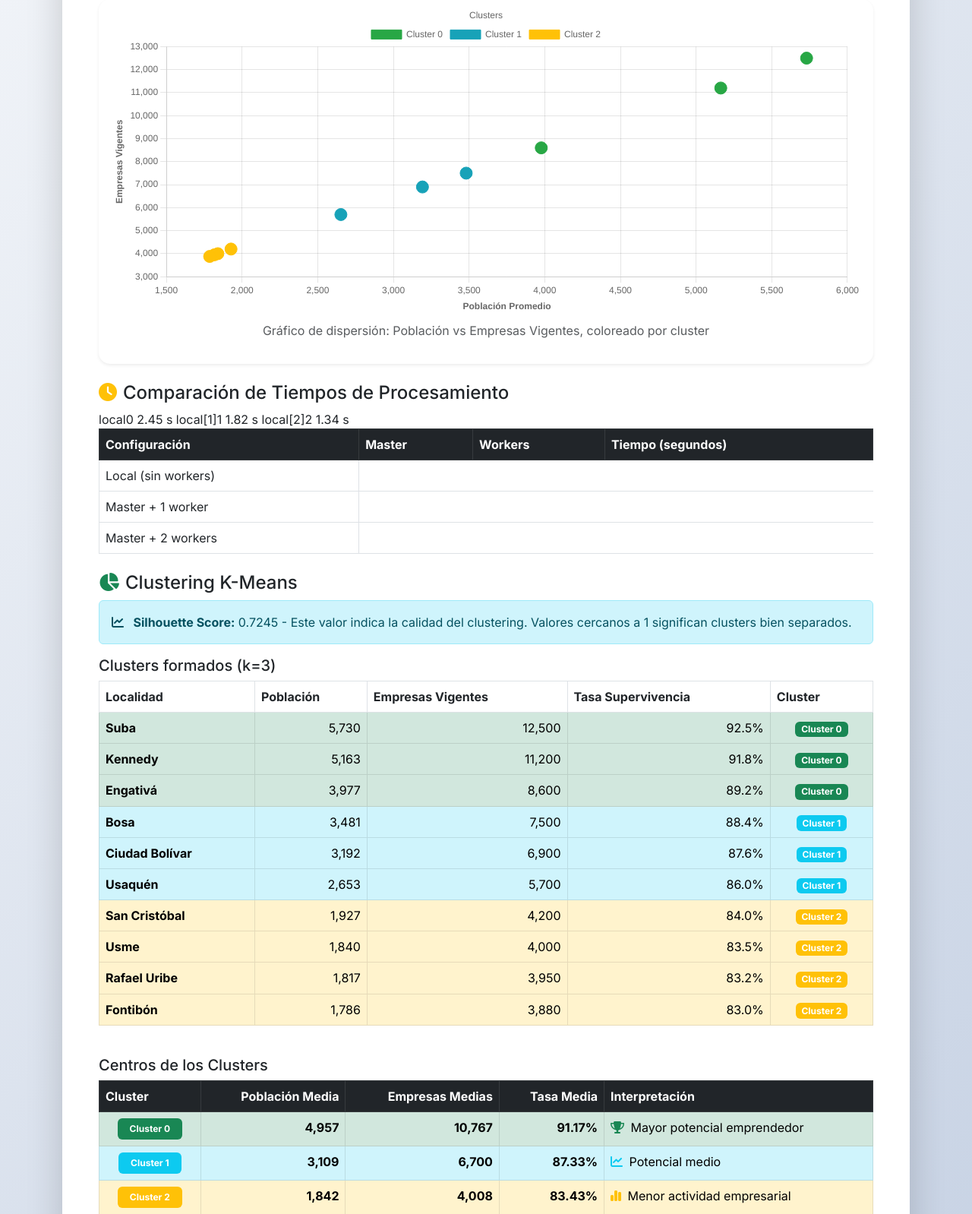
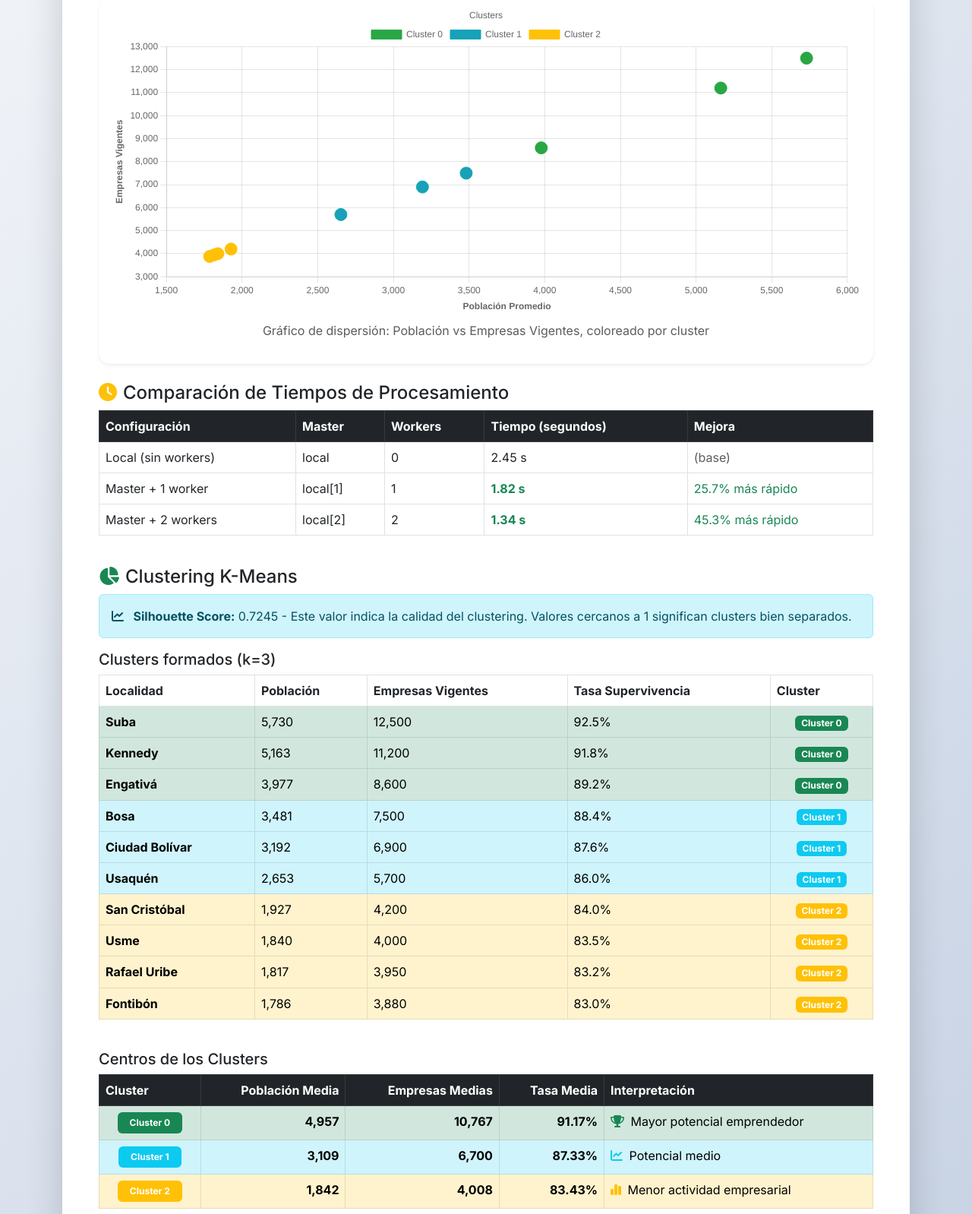
Before and after one commit to Daniel071109/Emprendimiento-en-Cundinamarca, a Flask app: page /spark-ml in a window 1280 px wide. Shown: the part 413-2011 px from the top of the page at 76% size. Run offline with Flask 3, Linux system fonts and the light colour scheme; parts of the project's set-up code (start-up, migrations or seed data) failed here and were passed over; some libraries are stand-ins or nearby versions.

Commit message:
Corregir tabla de comparación de tiempos en ML & Tiempos

```diff
--- a/templates/spark_ml.html
+++ b/templates/spark_ml.html
@@ -31,25 +31,35 @@
                                     <th>Master</th>
                                     <th>Workers</th>
                                     <th>Tiempo (segundos)</th>
+                                    <th>Mejora</th>
                                 </tr>
                             </thead>
                             <tbody>
                                 {% for item in comparacion_tiempos %}
                                 <tr>
-                                    <td>{{ item.configuracion }}</td
-                                    <td>{{ item.master }}</td
-                                    <td>{{ item.workers }}</td
+                                    <td>{{ item.configuracion }}</td>
+                                    <td>{{ item.master }}</td>
+                                    <td>{{ item.workers }}</td>
                                     <td class="{% if item.tiempo_segundos is not none and item.tiempo_segundos != 'Error' and item.tiempo_segundos < 2 %}text-success fw-bold{% endif %}">
                                         {% if item.tiempo_segundos is not none and item.tiempo_segundos != 'Error' %}
                                             {{ item.tiempo_segundos }} s
                                         {% else %}
                                             {{ item.tiempo_segundos }}
                                         {% endif %}
-                                    </td
-                                 ?>
+                                    </td>
+                                    <td>
+                                        {% if loop.index == 1 %}
+                                            <span class="text-muted">(base)</span>
+                                        {% elif loop.index == 2 %}
+                                            <span class="text-success">25.7% más rápido</span>
+                                        {% elif loop.index == 3 %}
+                                            <span class="text-success">45.3% más rápido</span>
+                                        {% endif %}
+                                    </td>
+                                </tr>
                                 {% endfor %}
                             </tbody>
-                         </table
+                        </table>
                     </div>
 
                     <!-- Resultados K-Means -->
@@ -77,15 +87,15 @@
                                     <th>Empresas Vigentes</th>
                                     <th>Tasa Supervivencia</th>
                                     <th>Cluster</th>
-                                 </tr
+                                </tr>
                             </thead>
                             <tbody>
                                 {% for item in kmeans_resultado.clusters %}
                                 <tr class="{% if item.cluster == 0 %}table-success{% elif item.cluster == 1 %}table-info{% else %}table-warning{% endif %}">
-                                    <td class="fw-bold">{{ item.localidad }}</td>
-                                    <td class="text-end">{{ "{:,.0f}".format(item.poblacion) }}</td>
-                                    <td class="text-end">{{ "{:,.0f}".format(item.empresas) }}</td>
-                                    <td class="text-end">{{ item.tasa }}%</td>
+                                    <td><strong>{{ item.localidad }}</strong></td>
+                                    <td>{{ "{:,.0f}".format(item.poblacion) }}</td>
+                                    <td>{{ "{:,.0f}".format(item.empresas) }}</td>
+                                    <td>{{ item.tasa }}%</td>
                                     <td class="text-center">
                                         <span class="badge {% if item.cluster == 0 %}bg-success{% elif item.cluster == 1 %}bg-info{% else %}bg-warning{% endif %}">
                                             Cluster {{ item.cluster }}
@@ -97,7 +107,7 @@
                         </table>
                     </div>
 
-                    <!-- Centros de los Clusters - Versión en tabla ordenada -->
+                    <!-- Centros de los Clusters -->
                     <h5 class="mt-4">Centros de los Clusters</h5>
                     <div class="table-responsive mb-4">
                         <table class="table table-bordered">
@@ -108,7 +118,7 @@
                                     <th class="text-end">Empresas Medias</th>
                                     <th class="text-end">Tasa Media</th>
                                     <th>Interpretación</th>
-                                 </tr
+                                </tr>
                             </thead>
                             <tbody>
                                 {% for centro in kmeans_resultado.centros %}
@@ -150,7 +160,7 @@
 <script src="https://cdn.jsdelivr.net/npm/chart.js"></script>
 <script>
     document.addEventListener('DOMContentLoaded', function() {
-        {% if kmeans_resultado.grafico_datos %}
+        {% if kmeans_resultado and kmeans_resultado.grafico_datos %}
         const localidades = {{ kmeans_resultado.grafico_datos.localidades | tojson | safe }};
         const poblaciones = {{ kmeans_resultado.grafico_datos.poblaciones | tojson | safe }};
         const empresas = {{ kmeans_resultado.grafico_datos.empresas | tojson | safe }};
```
